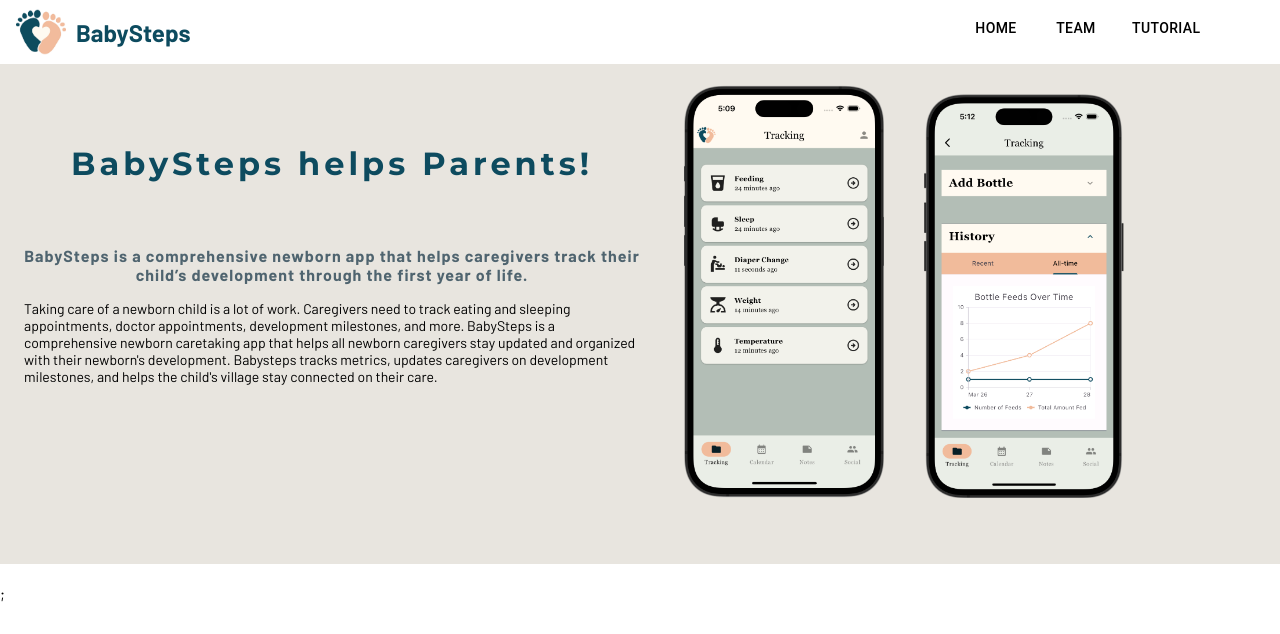
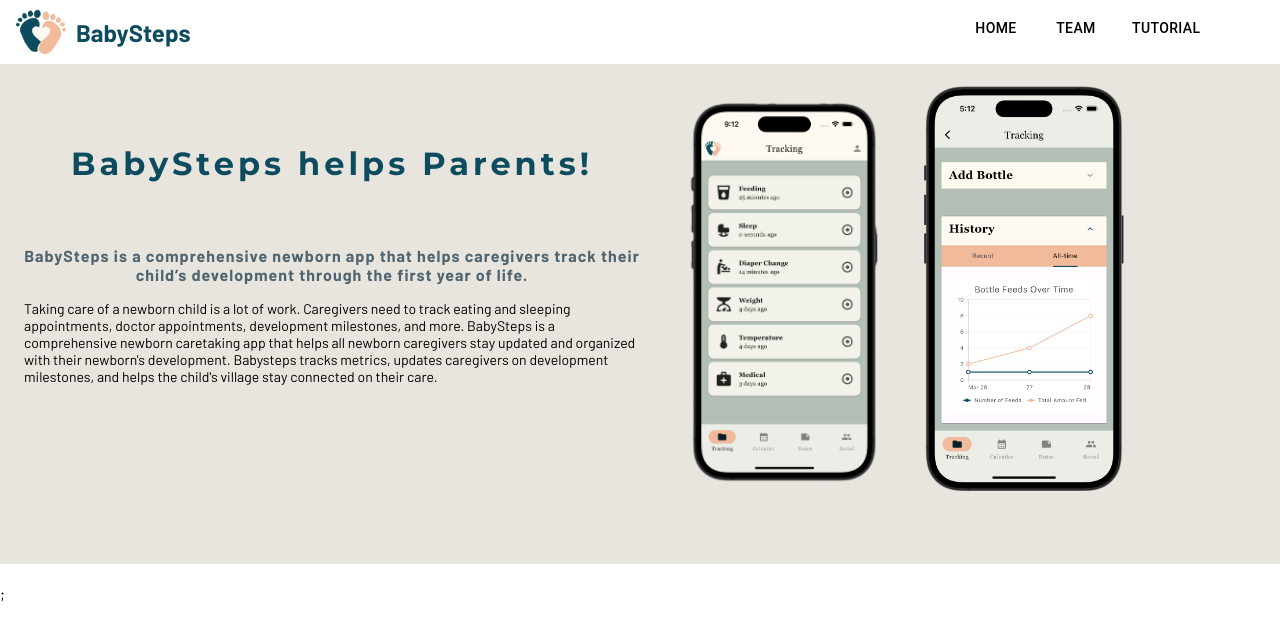
Before and after one commit to ibertagnolli/nextjs-babysteps_website, a Next.js app: page / in a window 1280 px wide. Shown: the top 634 px of the page. Built offline with nearby package versions, Linux system fonts and the light colour scheme.

Commit message:
updated tracking image

```diff
--- a/components/MainPageHeader.js
+++ b/components/MainPageHeader.js
@@ -19,7 +19,7 @@ const MainPageHeader = () => {
             <div style={{ display: "flex", flexDirection: "column", width: "100%" }}>
                 <div style={{ flexDirection: "column" }}>
                     <img style={{ width: "200px", padding: "20px",}}
-                        src={"/nextjs-babysteps_website/images/finalTracking.png"}
+                        src={"/nextjs-babysteps_website/images/newTracking.png"}
                         alt="tracking page of the Babysteps app" />
                     <img className="history-image"  style={{ width: "200px", padding: "20px",  }}
                         src={"/nextjs-babysteps_website/images/finalHistory.png"}
--- a/pages/team.js
+++ b/pages/team.js
@@ -38,7 +38,8 @@ I am a graduating senior from the University of Utah. I have interests in Full S
                 </TeamMemberHighlight>
                 <TeamMemberHighlight
                 imgSrc=""
-                name = "Lexie Stucki">
+                name = "Lexie Stucki"
+                isAltStyle>
                 I am a senior at the University of Utah, graduating in computer science and applied mathematics. I am interested in AI, Machine Learning, and HCI, and will be attending UCSD in Fall 2024 to pursue these interests and earn an MS in CS. I am currently working as a Grader for the math department at the U, and will intern as a Software Engineer for Goldman Sachs this summer. In my limited time off from my academic pursuits, I love to ski, bake, read, and see concerts and movies. You can reach me at lexie.stucki@gmail.com or <a href="www.linkedin.com/in/lexiestucki">Linkedin</a>.
 
 </TeamMemberHighlight>
```
Also changed, not shown: public/images/newTracking.png (added), public/nextjs-babysteps_website/images/newTracking.png (added).
